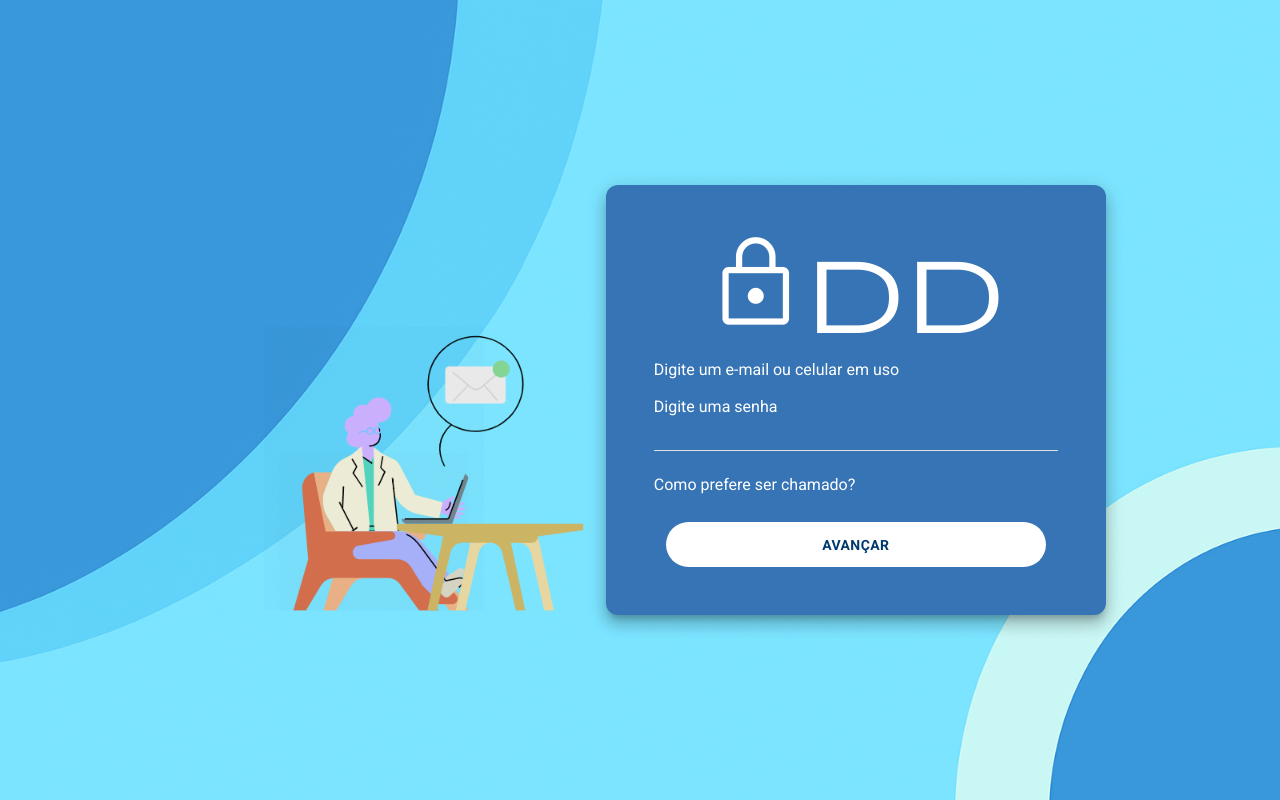
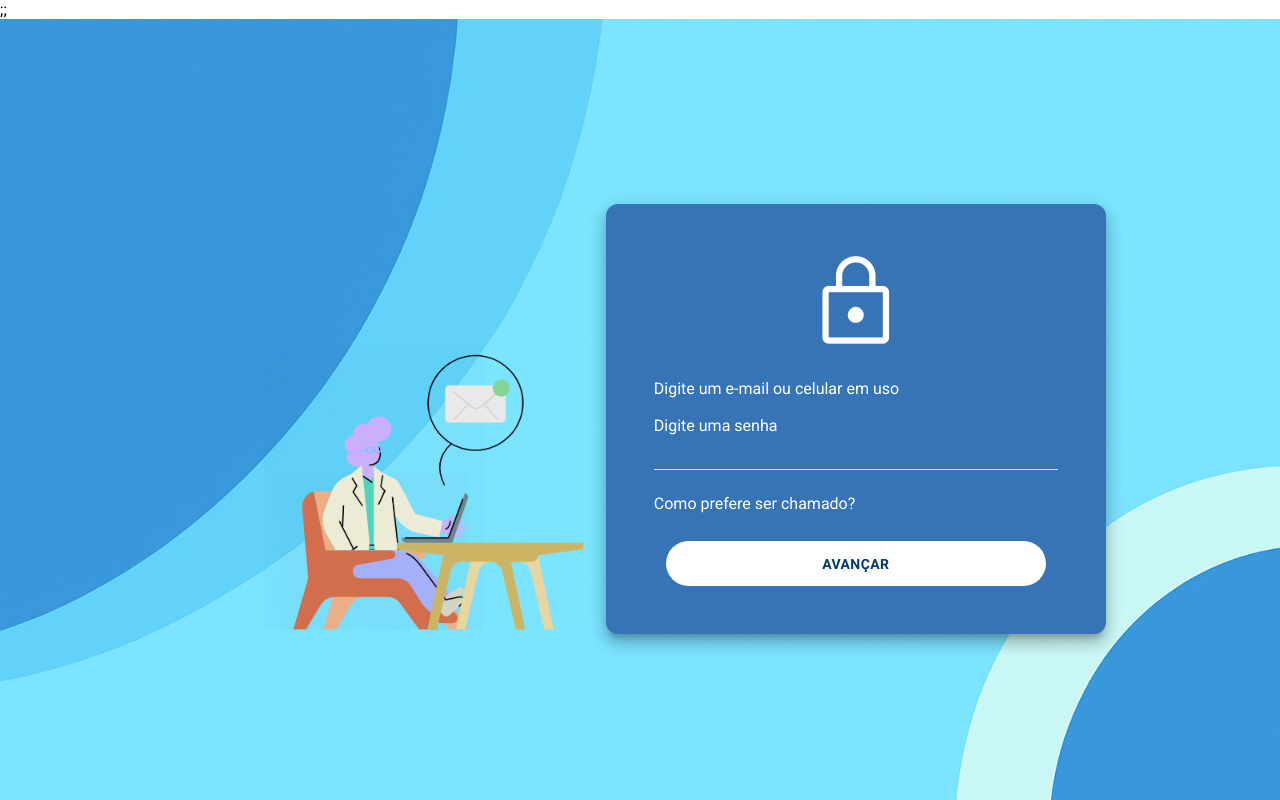
Before and after one commit to Nexterzin/TCC---Adaptative-IA, a Next.js app: page /PagesRouter/Password-recovery in a window 1280 px wide. Built offline with nearby package versions, Linux system fonts and the light colour scheme.

Commit message:
[COMMIT & UPDATE] Commit para dar pull na dev e ajustes na tela de recupperação de senha

```diff
--- a/src/app/Commons/Password-Recovery/RecoveryPage.jsx
+++ b/src/app/Commons/Password-Recovery/RecoveryPage.jsx
@@ -14,13 +14,13 @@ const Conditional = ({
     children,
 }) => {
     if (shoWhen) return <>{children}</>;
-    return<></>
+    return <></>
 };
 
 const RecoveryPasswordPage = () => {
     const router = useRouter();
 
-    const [senhaRecuperadaSucesso, setsenhaRecuperadaSucesso] = useState(false);
+    let [senhaRecuperadaSucesso, setsenhaRecuperadaSucesso] = useState(false);
 
     const goToLogin = () => {
         router.push('/PagesRouter/Login');
@@ -32,7 +32,8 @@ const RecoveryPasswordPage = () => {
 
     return (
         <>
-        <link rel="stylesheet" href="https://fonts.googleapis.com/css2?family=Material+Symbols+Outlined:opsz,wght,FILL,GRAD@24,400,0,0&icon_names=lock" />
+            <link rel="stylesheet" href="https://fonts.googleapis.com/css2?family=Material+Symbols+Outlined:opsz,wght,FILL,GRAD@20..48,100..700,0..1,-50..200&icon_names=lock_open_right" />;
+            <link rel="stylesheet" href="https://fonts.googleapis.com/css2?family=Material+Symbols+Outlined:opsz,wght,FILL,GRAD@24,400,0,0&icon_names=lock" />;
             <Box className='background'
                 sx={{
                     display: 'flex',
@@ -70,7 +71,7 @@ return (
                     {/* Card de Registre-se como Grid */}
 
                     <Grid size={{ xs: 11, md: 6, lg: 6 }} >
-                    <Conditional shoWhen={senhaRecuperadaSucesso} >
+                        <Conditional shoWhen={!senhaRecuperadaSucesso} >
                             <Grid
                                 container
                                 spacing={1}
@@ -128,7 +129,7 @@ return (
 
                                 <Grid size={12} sx={{ display: 'flex', justifyContent: 'center', alignItems: 'center', marginTop: '10px' }}>
                                     <DefaultaButton
-                                onClick={goToLogin}
+                                        onClick={() => setsenhaRecuperadaSucesso(true)}
                                         content={'Avançar'}
                                         widthButton='380px'
                                     />
@@ -145,7 +146,7 @@ return (
                             </Grid> */}
                             </Grid>
                         </Conditional>
-                    <Conditional shoWhen={!senhaRecuperadaSucesso} >
+                        <Conditional shoWhen={senhaRecuperadaSucesso} >
                             <Grid
                                 container
                                 spacing={1}
@@ -164,16 +165,18 @@ return (
 
                                 <Grid size={12} className="labelForm">
                                     <Typography variant="h4" textAlign="center" fontWeight="bold" color="white">
+
                                         <span class="material-symbols-outlined md-100">
-                                    lockdd
+                                            lock_open_right
                                         </span>
+
                                     </Typography>
                                 </Grid>
 
 
                                 <Grid size={12} >
-                            <Stack color={'rgba(255, 255, 255, 1)'} className="labelForm">
-                                Digite um e-mail ou celular em uso
+                                    <Stack color={'rgba(255, 255, 255, 1)'} textAlign="center" className="labelForm">
+                                        Senha recuperada com sucesso!
                                     </Stack>
 
                                 </Grid>
@@ -181,7 +184,7 @@ return (
 
                                 <Grid size={12}>
                                     <Stack color={'rgba(255, 255, 255, 1)'} className="labelForm">
-                                Digite uma senha
+
                                     </Stack>
 
                                 </Grid>
@@ -190,13 +193,13 @@ return (
 
                                 <Grid size={12}>
                                     <Box sx={{ width: '100%', py: 2 }}>
-                                <Divider sx={{ bgcolor: "#fff", opacity: 1, borderBottomWidth: 1 }} />
+
                                     </Box>
                                 </Grid>
 
                                 <Grid size={12}>
                                     <Stack color={'rgba(255, 255, 255, 1)'} className="labelForm">
-                                Como prefere ser chamado?
+
                                     </Stack>
 
                                 </Grid>
--- a/src/app/globals.css
+++ b/src/app/globals.css
@@ -109,7 +109,7 @@ a {
 .material-icons.md-36,
 .material-symbols-outlined.md-36
 { font-size: 36px; }
-.material-icons.md-48,
+.material-icons.md-100,
 .material-symbols-outlined.md-100
 { font-size: 100px; }
 
```
Lines whose indentation alone changed are shown as unchanged.
